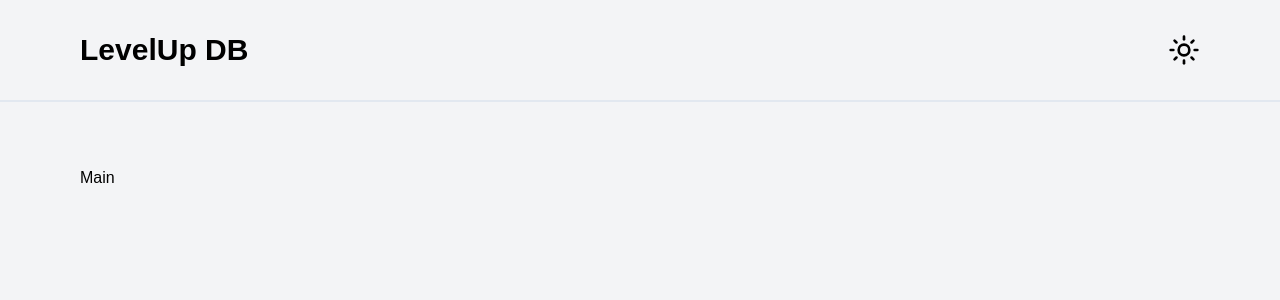
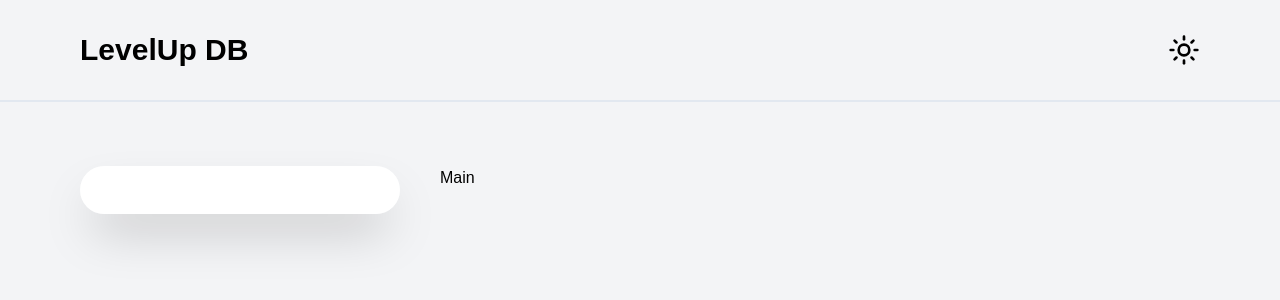
Before and after one commit to erkaraFikret/nextjs-gamedb-website, a Next.js app: page / in a window 1280 px wide. Shown: the top 300 px of the page. Built offline with nearby package versions, Linux system fonts and the light colour scheme.

Commit message:
created sidebar

```diff
--- a/src/app/layout.tsx
+++ b/src/app/layout.tsx
@@ -3,6 +3,7 @@ import localFont from "next/font/local";
 import "./globals.css";
 import { ThemeProvider } from "@/components/ThemeProvider";
 import Header from "@/components/Header";
+import Sidebar from "@/components/Sidebar";
 
 
 const geistSans = localFont({
@@ -40,7 +41,7 @@ export default function RootLayout({
           <main className="min-h-screen bg-gray-100 dark:bg-black-1 text-black dark:text-white">
             <Header/>
             <div className="flex min-h-full w-full lg:space-x-10 px-8 py-8 lg:px-20">
-              {/* Sidebar */}
+              <Sidebar/>
               {children}
             </div>
           </main>
--- /dev/null
+++ b/src/components/Sidebar.tsx
@@ -0,0 +1,10 @@
+import React from "react";
+
+const Sidebar = () => {
+  return (
+    <div className="h-full overflow-y-auto hidden md:block w-80 p-6 bg-white bg-clip-padding backdrop-filter
+    backdrop-blur-md bg-opacity-95 dark:bg-opacity-5 shadow-2xl rounded-3xl"></div>
+  );
+};
+
+export default Sidebar;
```
